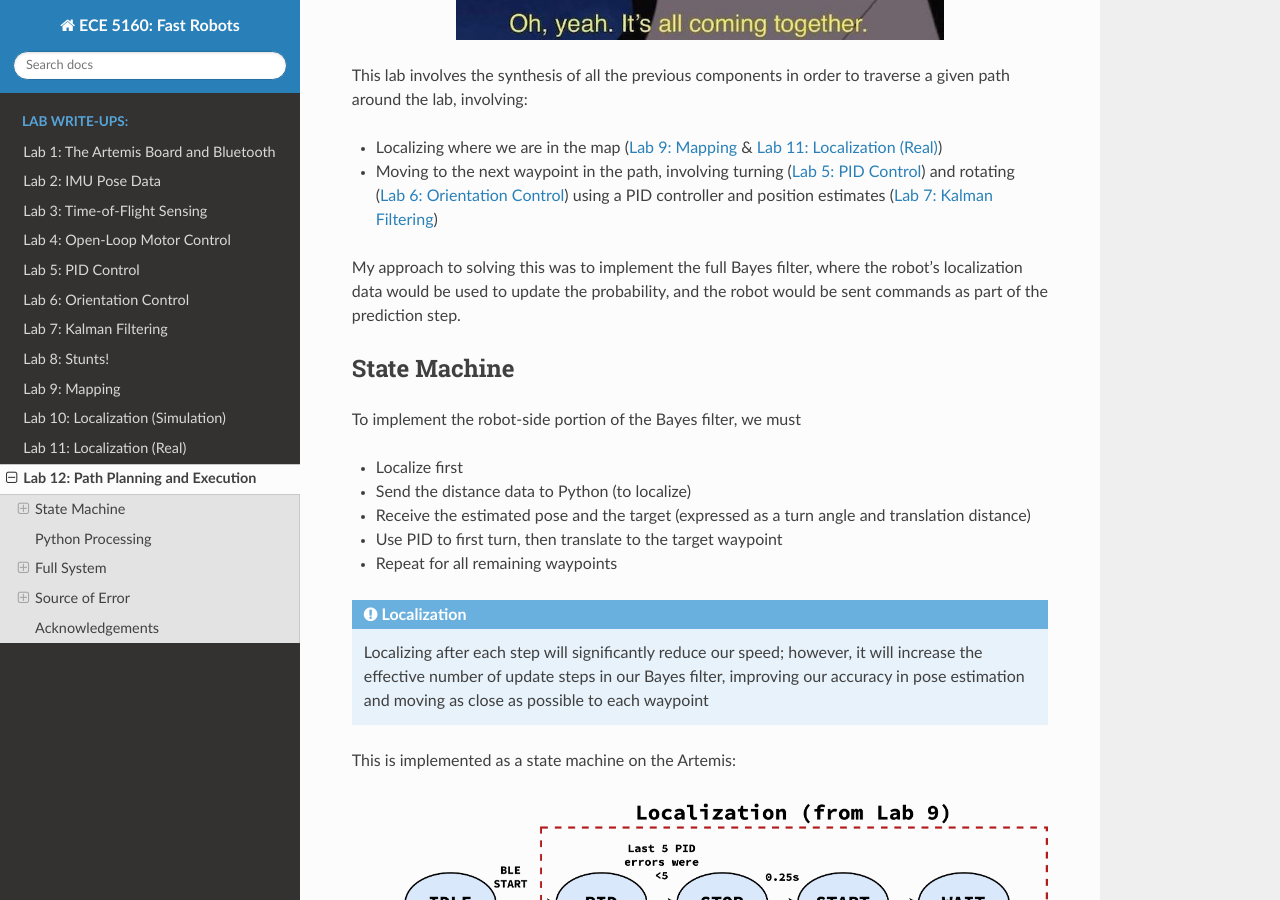
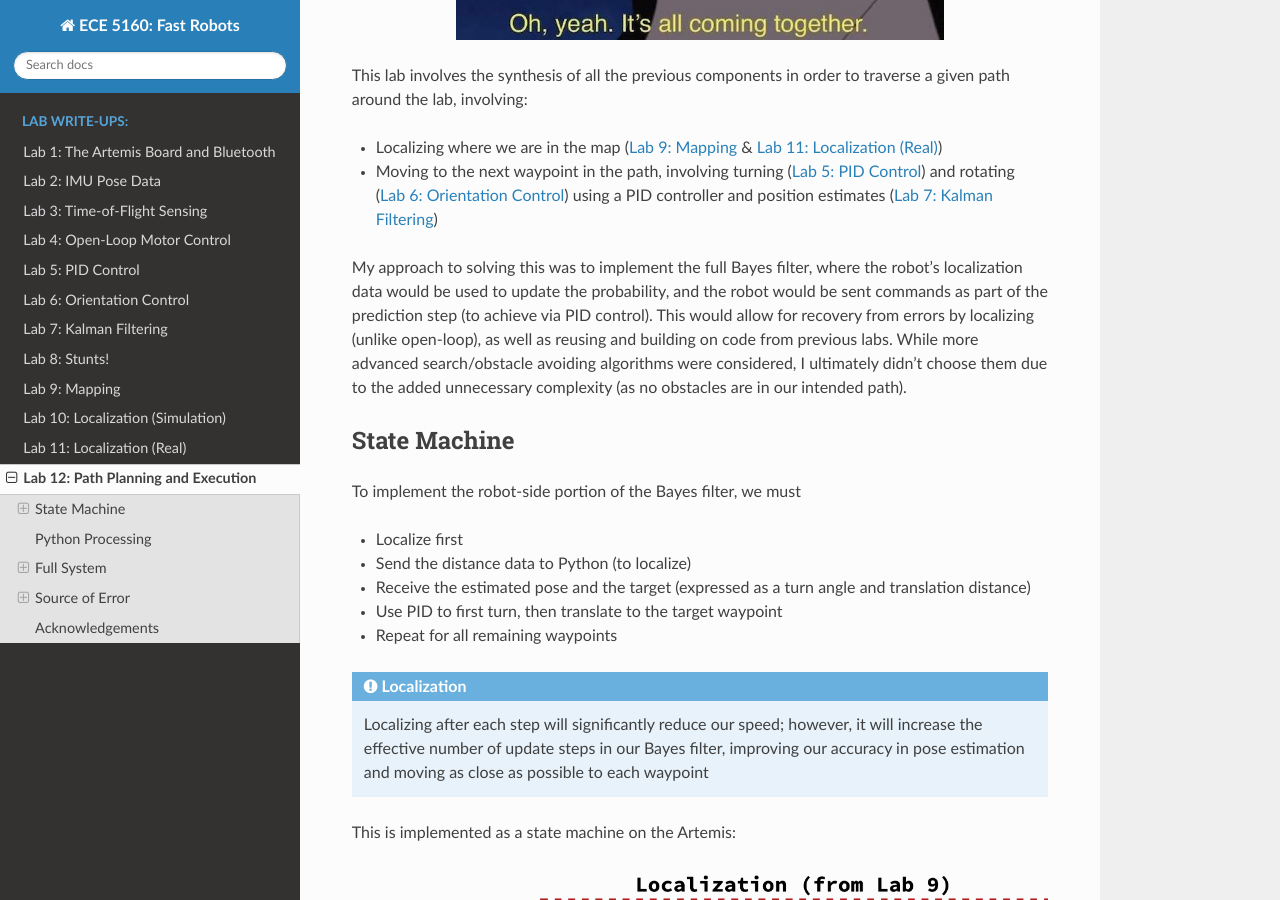
Before and after one commit to Aidan-McNay/fast-robots-docs, a Sphinx documentation site: the page built from docs/lab12.rst, in a window 1280 px wide and 900 px high, scrolled down 391 px. Built offline with Sphinx 7.4.7 and the Read the Docs theme 3.1.0, drawn with Linux system fonts in a browser that asks for light colours.

Commit message:
Motivation

```diff
--- a/docs/lab12.rst
+++ b/docs/lab12.rst
@@ -17,7 +17,12 @@ to traverse a given path around the lab, involving:
 
 My approach to solving this was to implement the full Bayes filter, where
 the robot's localization data would be used to update the probability, and
-the robot would be sent commands as part of the prediction step.
+the robot would be sent commands as part of the prediction step (to achieve
+via PID control). This would allow for recovery from errors by
+localizing (unlike open-loop), as well as reusing and building on code from
+previous labs. While more advanced search/obstacle avoiding algorithms
+were considered, I ultimately didn't choose them due to the added
+unnecessary complexity (as no obstacles are in our intended path).
 
 State Machine
 --------------------------------------------------------------------------
```
